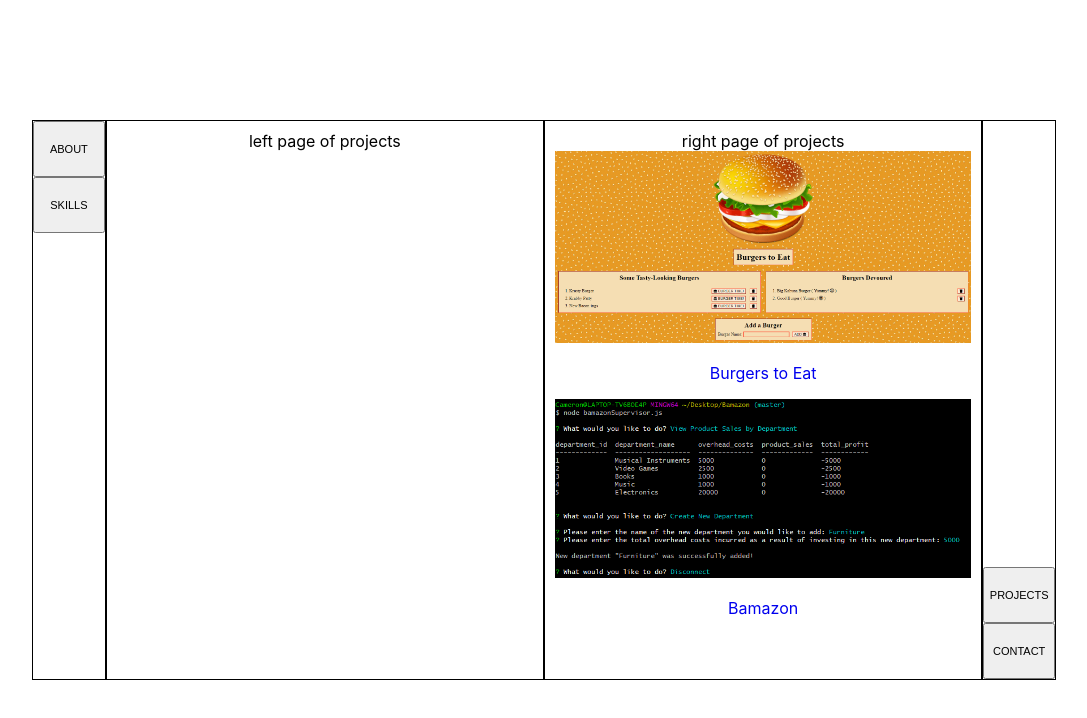
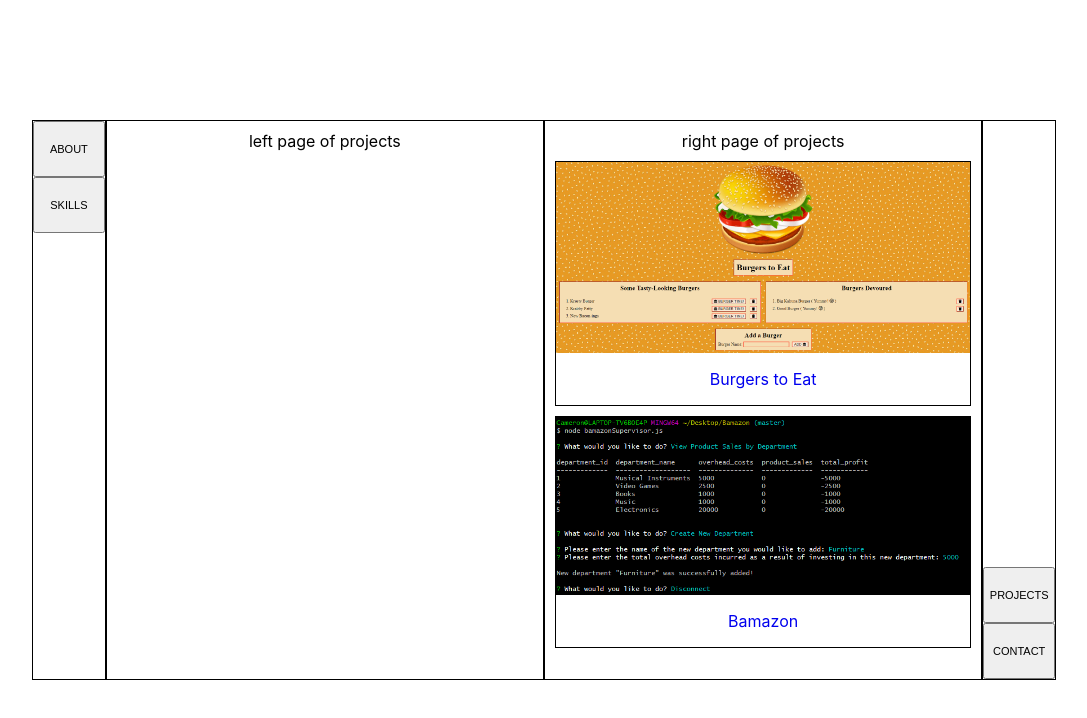
Before and after one commit to MacCabe1888/Professional-Portfolio, a React (Create React App) app: page /#/projects in a window 1280 px wide. Shown: the top 718 px of the page, without its empty margins (96-1183 px from the left). Built offline with nearby package versions, Linux system fonts and the light colour scheme.

Commit message:
added borders and margins to separate projects more clearly

```diff
--- a/src/components/Projects/style.css
+++ b/src/components/Projects/style.css
@@ -1,7 +1,10 @@
 img {
+  display: block;
   max-width: 100%;
 }
 
 .project {
   display: block;
+  border: 1px black solid;
+  margin-top: 10px;
 }
```
